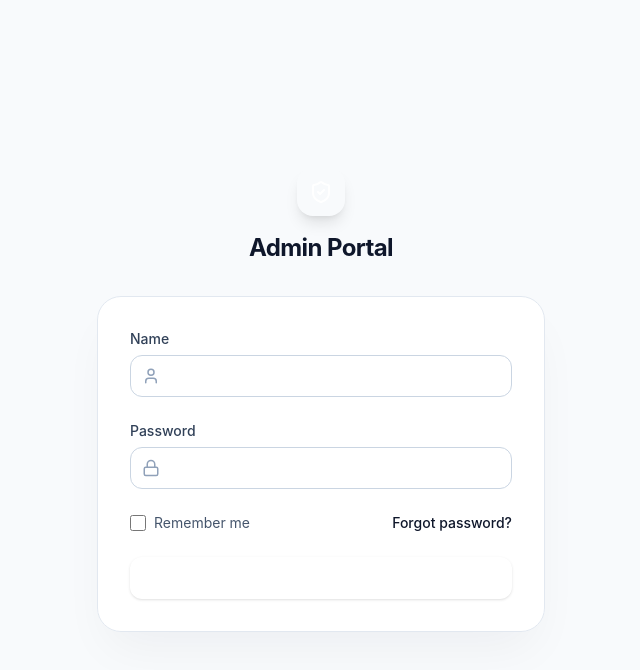
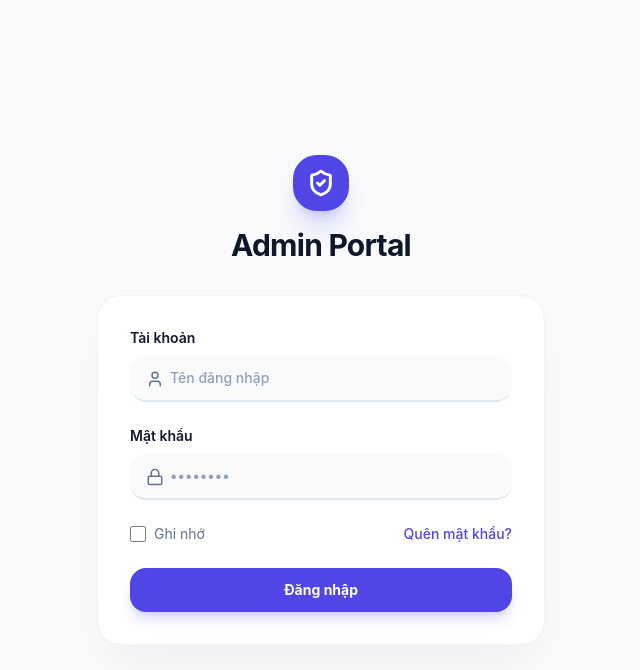
Before and after one commit to hbmphat/XayDungPhanMemWebNhom1ChieuThu3, a Next.js app in the folder apps/web-app/: page /admin/login in a window 1280 px wide. Shown: the top 670 px of the page, without its empty margins (319-959 px from the left). Built offline with nearby package versions, Linux system fonts and the light colour scheme.

Commit message:
refactor(user): modify user display information

```diff
--- a/apps/web-app/app/(admin)/admin/_components/users/UserRow.tsx
+++ b/apps/web-app/app/(admin)/admin/_components/users/UserRow.tsx
@@ -15,28 +15,37 @@ export default function UserRow({
       <td className="px-6 py-4 whitespace-nowrap">
         <div className="flex items-center gap-3">
           <span className="text-sm font-bold text-slate-900">
-            {user.user_name}
+            {user.user_name || "N/A"}
           </span>
         </div>
       </td>
       <td className="px-6 py-4 text-sm text-slate-700 font-medium">
-        {user.full_name}
+        {user.full_name?.trim() ? user.full_name : "Chưa cập nhật"}
       </td>
-      <td className="px-6 py-4 text-sm text-slate-600">{user.email}</td>
       <td className="px-6 py-4 text-sm text-slate-600">
-        {user.phone || "---"}
+        {user.date_of_birth
+          ? new Date(user.date_of_birth).toLocaleDateString("vi-VN")
+          : "Chưa cập nhật"}
+      </td>
+      <td className="px-6 py-4 text-sm text-slate-600">
+        {user.email ? user.email : "Chưa cập nhật"}
+      </td>
+      <td className="px-6 py-4 text-sm text-slate-600">
+        {user.phone ? user.phone : "Chưa cập nhật"}
       </td>
       <td className="px-6 py-4 text-sm text-slate-600 truncate max-w-37.5">
-        {user.address}
+        {user.address?.trim() ? user.address : "Chưa cập nhật"}
       </td>
       <td className="px-6 py-4">
         <div className="flex items-center gap-1.5">
           {user.role === "admin" ? (
-            <Shield size={14} className="text-indigo-500" />
+            <Shield size={16} className="text-indigo-500" />
           ) : (
-            <UserIcon size={14} className="text-slate-400" />
+            <UserIcon size={16} className="text-slate-400" />
           )}
-          <span className="text-xs font-semibold capitalize">{user.role}</span>
+          <span className="text-xs font-semibold capitalize">
+            {user.role || "Customer"}
+          </span>
         </div>
       </td>
       <td className="px-6 py-4">
--- a/apps/web-app/app/(admin)/admin/_components/users/UserTable.tsx
+++ b/apps/web-app/app/(admin)/admin/_components/users/UserTable.tsx
@@ -18,6 +18,7 @@ export default function UserTable({
   const tableHeaders = [
     "User",
     "Fullname",
+    "Date of Birth",
     "Email",
     "Phone",
     "Address",
--- a/apps/web-app/app/(admin)/admin/login/page.tsx
+++ b/apps/web-app/app/(admin)/admin/login/page.tsx
@@ -2,103 +2,96 @@ import { ShieldCheck, Lock, User } from "lucide-react";
 
 export default function Login() {
   return (
-    <div className="min-h-screen flex items-center justify-center p-4 sm:p-6 lg:p-8">
+    <div className="min-h-screen flex items-center justify-center p-4 sm:p-6 lg:p-8 bg-background">
       <main className="w-full max-w-md" data-purpose="login-wrapper">
         {/* LogoSection */}
         <div className="mb-8 text-center" data-purpose="brand-identity">
-          <div className="inline-flex items-center justify-center w-12 h-12 rounded-xl bg-primary-600 text-white mb-4 shadow-lg shadow-primary-200">
-            <ShieldCheck
-              className="lucide lucide-shield-check"
-              size={24}
-              strokeWidth={2}
-            ></ShieldCheck>
+          <div className="inline-flex items-center justify-center w-14 h-14 rounded-2xl bg-primary text-white mb-4 shadow-xl shadow-primary/20">
+            <ShieldCheck size={28} strokeWidth={2.5} />
           </div>
-          <h1 className="text-2xl font-bold text-slate-900 tracking-tight">
+          <h1 className="text-3xl font-bold text-foreground tracking-tight">
             Admin Portal
           </h1>
         </div>
+
         {/* LoginForm */}
-        <div
-          className="glass-card border border-slate-200 rounded-2xl p-8"
-          data-purpose="login-card"
-        >
+        <div className="glass-card rounded-2xl p-8" data-purpose="login-card">
           <form action="#" className="space-y-6" method="POST">
-            {/* <!-- UserName Field --> */}
+            {/* UserName Field */}
             <div data-purpose="form-group">
-              <label className="block text-sm font-medium text-slate-700 mb-1.5">
-                Name
+              <label className="block text-sm font-semibold text-on-surface mb-2">
+                Tài khoản
               </label>
               <div className="relative">
-                <div className="absolute inset-y-0 left-0 pl-3 flex items-center pointer-events-none text-slate-400">
+                <div className="absolute inset-y-0 left-0 pl-4 flex items-center pointer-events-none text-on-surface-variant">
                   <User size={18} strokeWidth={2} />
                 </div>
                 <input
-                  autoComplete="username"
-                  className="block w-full pl-10 pr-3 py-2.5 border border-slate-300 rounded-lg focus:ring-2 focus:ring-primary-500 focus:border-primary-500 text-sm transition-all bg-white"
-                  id="userName"
-                  name="userName"
+                  autoComplete="user_name"
+                  className="form-input"
+                  id="user_name"
+                  name="user_name"
+                  placeholder="Tên đăng nhập"
                   required
                   type="text"
                 />
               </div>
             </div>
-            {/* <!-- Password Field --> */}
+
+            {/* Password Field */}
             <div data-purpose="form-group">
               <label
-                className="block text-sm font-medium text-slate-700 mb-1.5"
+                className="block text-sm font-semibold text-on-surface mb-2"
                 htmlFor="password"
               >
-                Password
+                Mật khẩu
               </label>
               <div className="relative">
-                <div className="absolute inset-y-0 left-0 pl-3 flex items-center pointer-events-none text-slate-400">
-                  {/* <!-- Lucide: Lock --> */}
+                <div className="absolute inset-y-0 left-0 pl-4 flex items-center pointer-events-none text-on-surface-variant">
                   <Lock size={18} strokeWidth={2} />
                 </div>
                 <input
                   autoComplete="current-password"
-                  className="block w-full pl-10 pr-3 py-2.5 border border-slate-300 rounded-lg focus:ring-2 focus:ring-primary-500 focus:border-primary-500 text-sm transition-all bg-white"
+                  className="form-input"
                   id="password"
                   name="password"
+                  placeholder="••••••••"
                   required
                   type="password"
                 />
               </div>
             </div>
-            {/* <!-- Options: Remember Me & Forgot Password --> */}
+
+            {/* Options */}
             <div
               className="flex items-center justify-between"
               data-purpose="form-options"
             >
               <div className="flex items-center">
                 <input
-                  className="h-4 w-4 text-primary-600 focus:ring-primary-500 border-slate-300 rounded cursor-pointer"
+                  className="h-4 w-4 text-primary border-outline-variant rounded cursor-pointer"
                   id="remember-me"
                   name="remember-me"
                   type="checkbox"
                 />
                 <label
-                  className="ml-2 block text-sm text-slate-600 cursor-pointer"
+                  className="ml-2 block text-sm text-on-surface-variant cursor-pointer"
                   htmlFor="remember-me"
                 >
-                  Remember me
+                  Ghi nhớ
                 </label>
               </div>
-              <div className="text-sm">
-                <a
-                  className="font-medium text-primary-600 hover:text-primary-500 transition-colors"
-                  href="#"
-                >
-                  Forgot password?
-                </a>
-              </div>
+              <a
+                className="text-sm font-medium text-primary hover:underline"
+                href="#"
+              >
+                Quên mật khẩu?
+              </a>
             </div>
-            {/* <!-- Submit Button --> */}
-            <button
-              className="w-full flex justify-center py-2.5 px-4 border border-transparent rounded-lg shadow-sm text-sm font-semibold text-white bg-primary-600 hover:bg-primary-700 focus:outline-none focus:ring-2 focus:ring-offset-2 focus:ring-primary-500 transition-all active:scale-[0.98]"
-              type="submit"
-            >
-              Sign in
+
+            {/* Submit Button - Sử dụng class .btn-primary từ global.css */}
+            <button className="btn-primary w-full" type="submit">
+              Đăng nhập
             </button>
           </form>
         </div>
--- a/apps/web-app/tsconfig.json
+++ b/apps/web-app/tsconfig.json
@@ -18,6 +18,7 @@
         "name": "next"
       }
     ],
+    "ignoreDeprecations": "6.0",
     "baseUrl": ".",
     "paths": {
       "@app/*": ["./app/*"],
```
Also changed, not shown: 1 other file (tests, documents, lock files or other folders).
